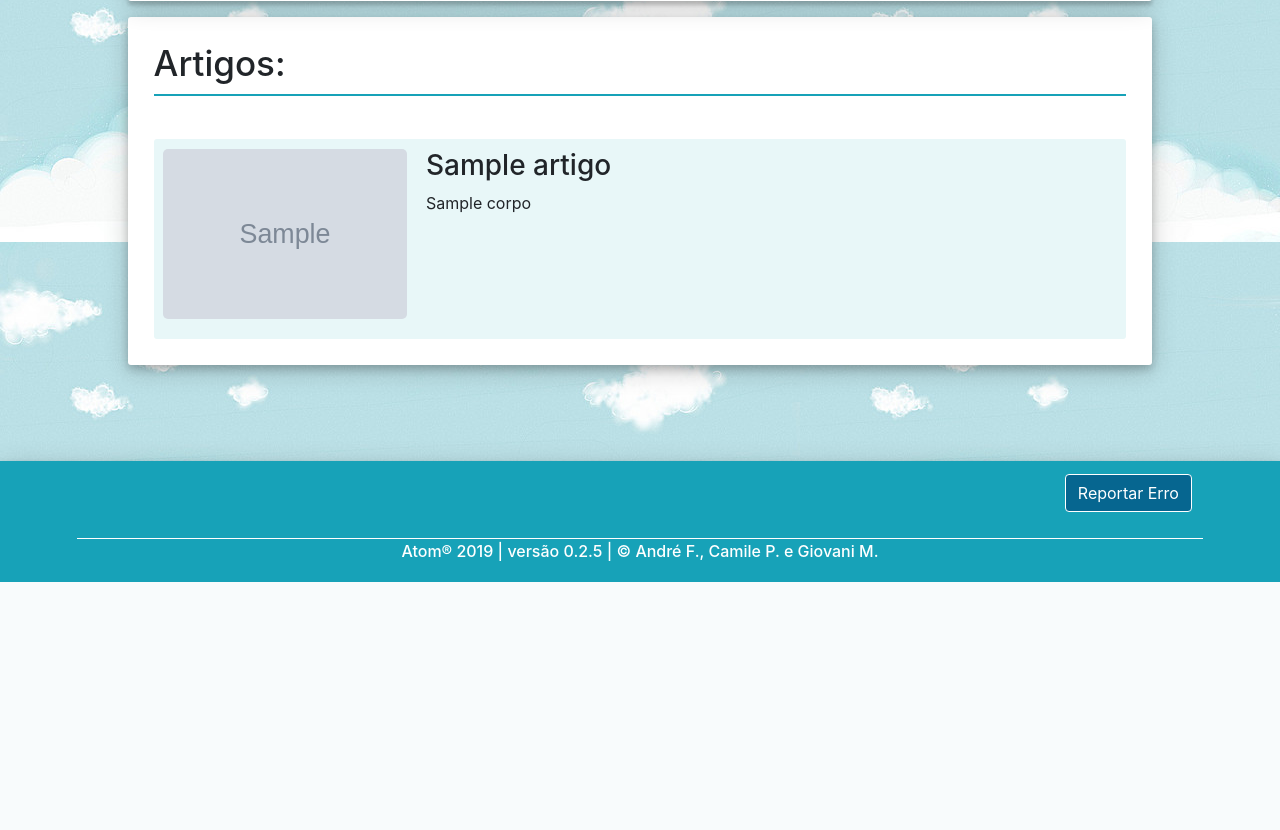
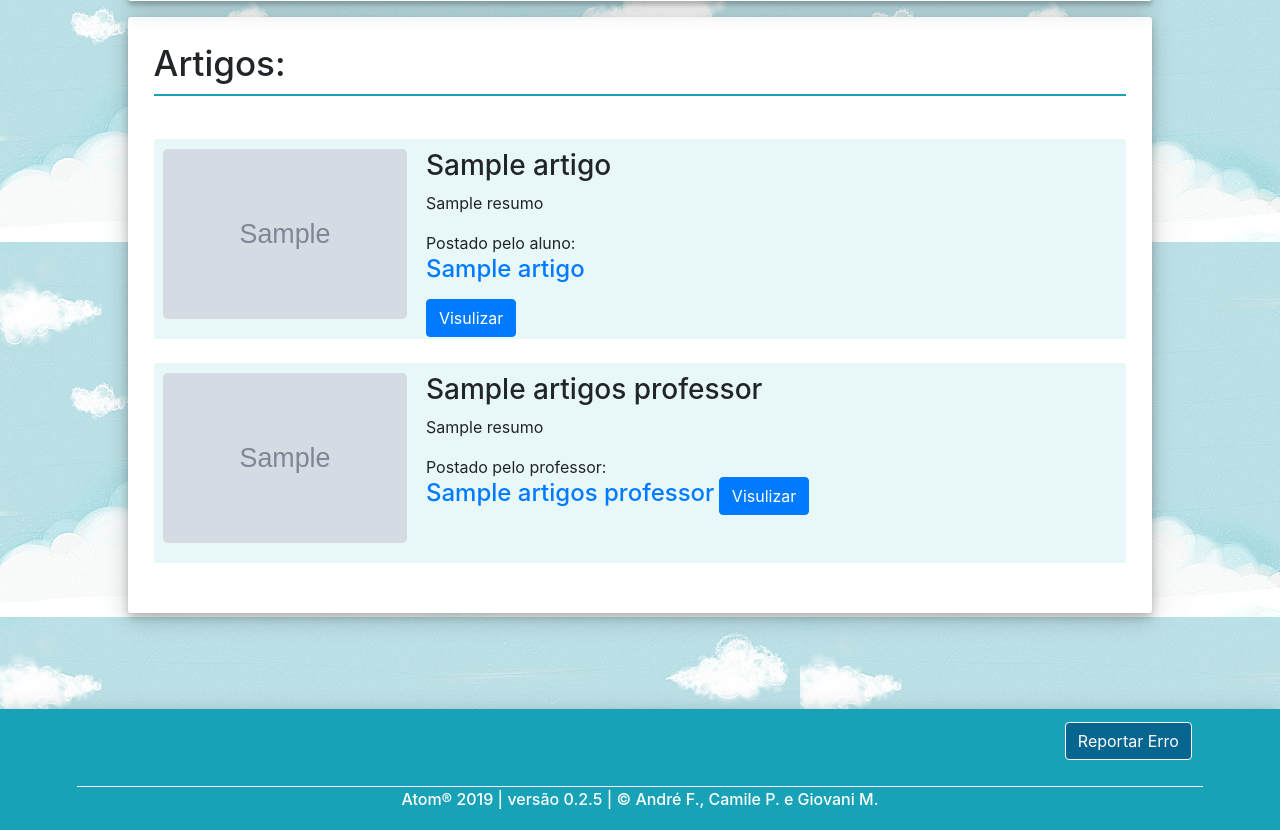
Before and after one commit to AndreFelipeFuck/ci-tcc, a CodeIgniter app: the page made by application/views/home.php in a window 1280 px wide. Shown: the part 883-1713 px from the top of the page. Before the commit the page ends 1465 px from the top, so only its background shows below. Run offline with CodeIgniter, Linux system fonts and the light colour scheme; tables that the repository leaves empty hold one stand-in row (values such as "Sample post"); the template is opened without the code that fills it: most values are stand-ins (such as "Sample title", 1, 10 or a date in 2020); grey boxes marked "Sample" are stand-in pictures; some libraries are stand-ins or nearby versions.

Commit message:
Ajustes na home

```diff
--- a/application/controllers/Home.php
+++ b/application/controllers/Home.php
@@ -20,7 +20,8 @@ class Home extends CI_Controller
         $data = array(
             'artigos' => null
         );
-        $data['artigos'] = $this->artigos_model->get_artigos_by_data();
+        $data['artigos'] = $this->artigos_model->listar_artigos();
+        $data['artigosProfessor'] = $this->artigos_model->listar_artigos_professor();
         $this->load->view('home', $data);
     }
 
--- a/application/models/Artigos_model.php
+++ b/application/models/Artigos_model.php
@@ -52,7 +52,7 @@ defined('BASEPATH') OR exit('No direct script access allowed');
         }
 
         public function get_artigos_by_data(){
-            $this->db->select('codArtigo, titulo, corpo, imgArtigo, nomeProfessor')-> from('artigos, professores, alunos')-> where ('professores_codProfessor = codProfessor')->order_by ('dataArtigo DESC')->limit(5);
+           $this->db->select('codArtigo, resumo, corpo, titulo, imgArtigo, uploadArtigos, professores_codProfessor, nomeProfessor')->from('artigos, professores')->where('professores_codProfessor = codProfessor')->order_by('dataArtigo DESC')->limit(5);
             $query=$this->db->get();
             return $query->result();
         }
--- a/application/views/home.php
+++ b/application/views/home.php
@@ -79,6 +79,8 @@
 	<section class="conteiner2" id="sombra">
 		<h2 style="font-size: 35px; border-bottom: solid 2px #17a2b8; margin-bottom: 2%; padding-bottom: 1%;">Artigos:</h2>
 		<br>
+
+
         <?php foreach($artigos as $artigo){?>
             <article class="vidCont">
                 <?php
@@ -88,13 +90,33 @@
                     }else{?>
                         <img src="<?php echo base_url("upload/artigos/$artigo->imgArtigo")?>">
               <?php }?>
-
-						<!--<img src="<?php echo base_url('assets/bootstrap/img/eng.png')?>">-->
                 <div>
                     <h3><?php echo $artigo->titulo?></h3>
-							<p><?php echo $artigo->corpo?></p>
+                    <p><?php echo $artigo->resumo ?></p>
+                <label>Postado pelo aluno:<h4 id="nomeAutor"><a href="<?php echo site_url('alunos/aluno_perfil')?>?codAluno=<?php echo $artigo->alunos_codAluno?>"><?php echo $artigo->nomeAluno;?></a></h4></label>
+                <br>
+                    <a href="<?php echo site_url('artigos/artigo_page/')?>?codArtigo=<?php echo $artigo->codArtigo;?>" class="btn btn-primary">Visulizar</a>
                 </div>
             </article>
+        <br>
+    <?php }?>
+     <?php foreach($artigosProfessor as $artigo){?>
+            <article class="vidCont">
+                <?php
+                    if($artigo->imgArtigo == null){?>
+                        <img src="<?php echo base_url('assets/bootstrap/img/crisp.jpg')?>">
+                <?php
+                    }else{?>
+                        <img src="<?php echo base_url("upload/artigos/$artigo->imgArtigo")?>">
+              <?php }?>
+                <div>
+                    <h3><?php echo $artigo->titulo?></h3>
+                    <p><?php echo $artigo->resumo?></p>
+                        <label>Postado pelo professor:<h4 id="nomeAutor"><a href="<?php echo site_url('professores/professor_perfil')?>?codProfessor=<?php echo $artigo->professores_codProfessor?>"><?php echo $artigo->nomeProfessor;?></a></h4></label>
+                    <a href="<?php echo site_url('artigos/artigo_page/')?>?codArtigo=<?php echo $artigo->codArtigo;?>" class="btn btn-primary">Visulizar</a>
+                </div>
+            </article>
+        <br>
     <?php }?>
    </section>
 	<div class="espaco2"></div>
```
Lines whose indentation alone changed are shown as unchanged.
